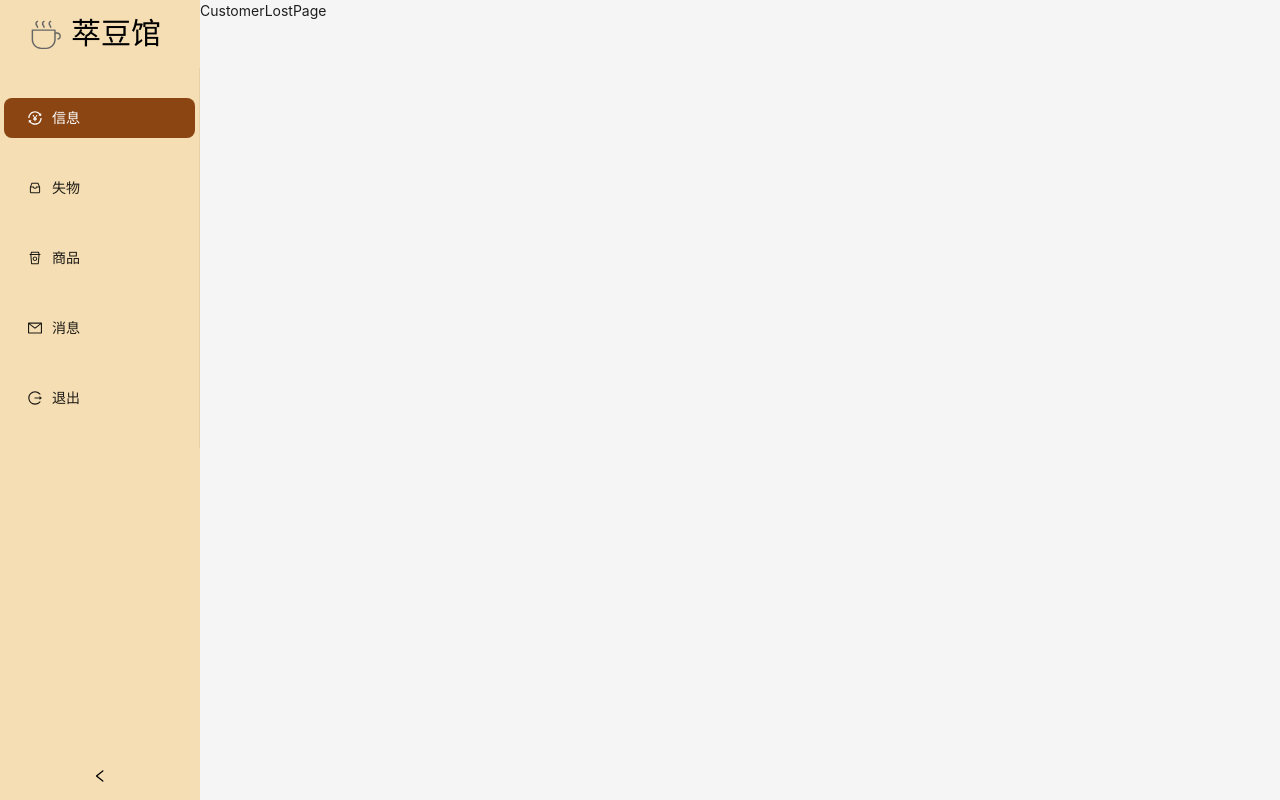
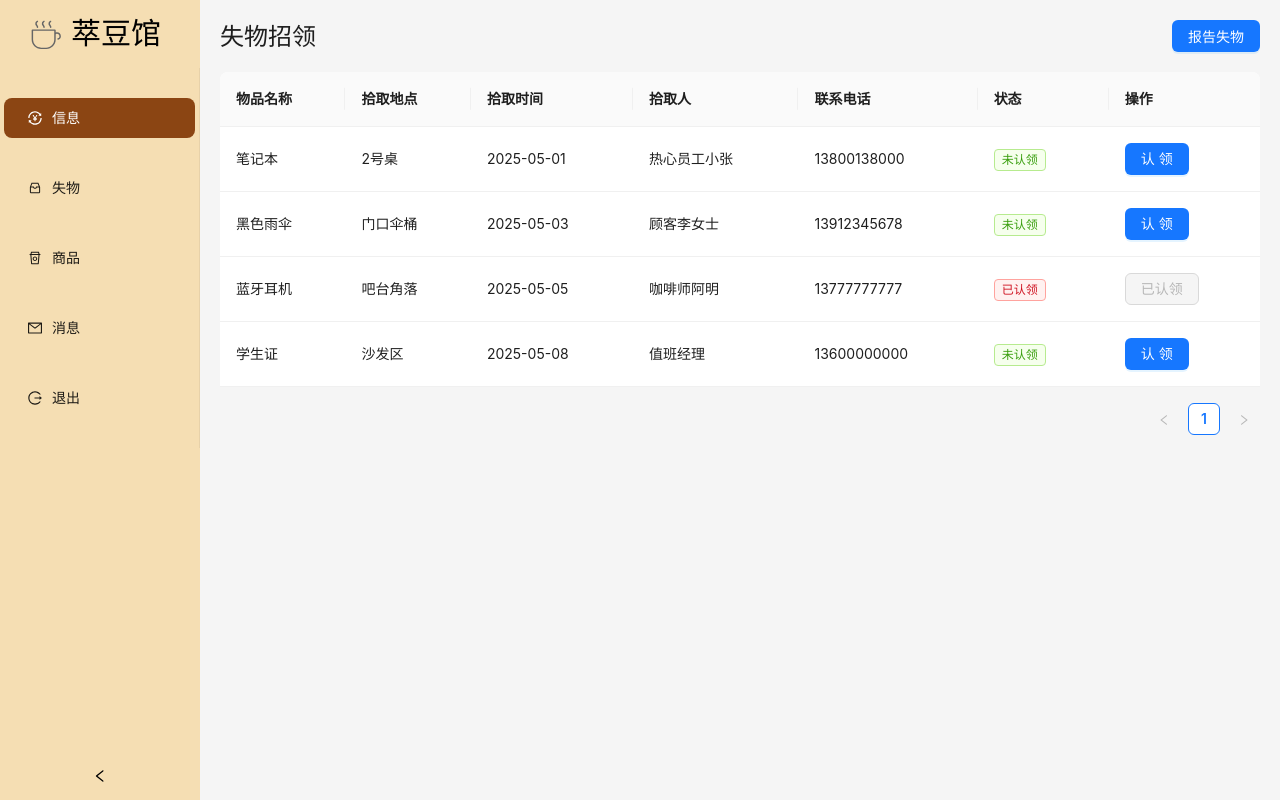
Before and after one commit to RainAllln/CafeHub-Tauri, a React (Vite) app: page /customer/lost in a window 1280 px wide. Built offline with nearby package versions, Linux system fonts and the light colour scheme.

Commit message:
feat: Complete the front-end of the user-side lost property

```diff
--- /dev/null
+++ b/src/components/ReportLost.tsx
@@ -0,0 +1,106 @@
+import { Modal, Input, DatePicker, Form } from 'antd'
+import React from 'react'
+
+// 定义失物信息的类型接口
+interface LostItem {
+  id: number;
+  itemName: string;        // 物品名
+  pickPlace: string;       // 拾取地点
+  pickTime: string;        // 拾取时间 (格式 YYYY-MM-DD)
+  pickerUsername: string;  // 拾取用户名
+  pickerPhone: string;     // 拾取用户联系电话
+  isClaimed: boolean;      // 是否已认领
+}
+
+interface ReportLostProps {
+  isModalOpen: boolean;
+  setIsModalOpen: React.Dispatch<React.SetStateAction<boolean>>;
+  lostItems: LostItem[];
+  setLostItems: React.Dispatch<React.SetStateAction<LostItem[]>>;
+}
+
+const ReportLost: React.FC<ReportLostProps> = ({ isModalOpen, setIsModalOpen, lostItems, setLostItems }) => {
+  const [form] = Form.useForm();
+
+
+  const handleModalOk = () => {
+    form
+      .validateFields()
+      .then(values => {
+        form.resetFields();
+        const newItem: LostItem = {
+          id: lostItems.length > 0 ? Math.max(...lostItems.map(item => item.id)) + 1 : 1,
+          ...values,
+          isClaimed: false,
+        };
+        setLostItems(prevItems => [...prevItems, newItem]);
+        setIsModalOpen(false);
+      })
+      .catch(info => {
+        console.log('Validate Failed:', info);
+      });
+  };
+
+  const handleModalCancel = () => {
+    form.resetFields();
+    setIsModalOpen(false);
+  };
+
+  return (
+    <>
+      <Modal
+        title="报告新的失物"
+        open={isModalOpen}
+        onOk={handleModalOk}
+        onCancel={handleModalCancel}
+        okText="提交"
+        cancelText="取消"
+      >
+        <Form form={form} layout="vertical" name="report_lost_item_form">
+          <Form.Item
+            name="itemName"
+            label="物品名称"
+            rules={[{ required: true, message: '请输入物品名称!' }]}
+          >
+            <Input />
+          </Form.Item>
+          <Form.Item
+            name="pickPlace"
+            label="拾取地点"
+            rules={[{ required: true, message: '请输入拾取地点!' }]}
+          >
+            <Input />
+          </Form.Item>
+          <Form.Item
+            name="pickTime"
+            label="拾取时间"
+            rules={[
+              { required: true, message: '请选择拾取时间!' },
+            ]}
+          >
+            <DatePicker className="w-full" placeholder="选择日期" />
+          </Form.Item>
+          <Form.Item
+            name="pickerUsername"
+            label="拾取人姓名"
+            rules={[{ required: true, message: '请输入拾取人姓名!' }]}
+          >
+            <Input />
+          </Form.Item>
+          <Form.Item
+            name="pickerPhone"
+            label="拾取人联系电话"
+            rules={[
+              { required: true, message: '请输入拾取人联系电话!' },
+              { pattern: /^\d{11}$/, message: '请输入有效的11位电话号码!' }
+            ]}
+          >
+            <Input type="tel" maxLength={11} />
+          </Form.Item>
+        </Form>
+      </Modal>
+    </>
+  )
+}
+
+export default ReportLost
--- a/src/directory/CustomerLostPage.tsx
+++ b/src/directory/CustomerLostPage.tsx
@@ -1,9 +1,157 @@
-import React from 'react'
+import React, { useState } from 'react';
+import { Table, Button, Tag, Space, Modal, Form, Input, DatePicker } from 'antd'; // 导入 Ant Design 组件
+import type { TableProps } from 'antd';
+import type { Dayjs } from 'dayjs'; // 导入 Dayjs 类型
+import ReportLost from '@/components/ReportLost';
+
+// 定义失物信息的类型接口
+interface LostItem {
+  id: number;
+  itemName: string;        // 物品名
+  pickPlace: string;       // 拾取地点
+  pickTime: string;        // 拾取时间 (格式 YYYY-MM-DD)
+  pickerUsername: string;  // 拾取用户名
+  pickerPhone: string;     // 拾取用户联系电话
+  isClaimed: boolean;      // 是否已认领
+}
+
+// 模拟失物数据
+const mockLostItemsData: LostItem[] = [
+  {
+    id: 1,
+    itemName: "笔记本",
+    pickPlace: "2号桌",
+    pickTime: "2025-05-01",
+    pickerUsername: "热心员工小张",
+    pickerPhone: "13800138000",
+    isClaimed: false,
+  },
+  {
+    id: 2,
+    itemName: "黑色雨伞",
+    pickPlace: "门口伞桶",
+    pickTime: "2025-05-03",
+    pickerUsername: "顾客李女士",
+    pickerPhone: "13912345678",
+    isClaimed: false,
+  },
+  {
+    id: 3,
+    itemName: "蓝牙耳机",
+    pickPlace: "吧台角落",
+    pickTime: "2025-05-05",
+    pickerUsername: "咖啡师阿明",
+    pickerPhone: "13777777777",
+    isClaimed: true,
+  },
+  {
+    id: 4,
+    itemName: "学生证",
+    pickPlace: "沙发区",
+    pickTime: "2025-05-08",
+    pickerUsername: "值班经理",
+    pickerPhone: "13600000000",
+    isClaimed: false,
+  },
+];
 
 const CustomerLostPage = () => {
+  const [lostItems, setLostItems] = useState<LostItem[]>(mockLostItemsData);
+  const [isModalOpen, setIsModalOpen] = useState(false);
+
+  const handleReportLostItem = () => {
+    setIsModalOpen(true);
+  };
+
+  const handleClaimItem = (itemId: number) => {
+    // TODO: 实现认领物品逻辑
+    setLostItems(prevItems =>
+      prevItems.map(item =>
+        item.id === itemId ? { ...item, isClaimed: true } : item
+      )
+    );
+    alert(`认领物品 ${itemId} 功能待实现`);
+  };
+
+  // Ant Design Table 的列定义
+  const columns: TableProps<LostItem>['columns'] = [
+    {
+      title: '物品名称',
+      dataIndex: 'itemName',
+      key: 'itemName',
+    },
+    {
+      title: '拾取地点',
+      dataIndex: 'pickPlace',
+      key: 'pickPlace',
+    },
+    {
+      title: '拾取时间',
+      dataIndex: 'pickTime',
+      key: 'pickTime',
+    },
+    {
+      title: '拾取人',
+      dataIndex: 'pickerUsername',
+      key: 'pickerUsername',
+    },
+    {
+      title: '联系电话',
+      dataIndex: 'pickerPhone',
+      key: 'pickerPhone',
+    },
+    {
+      title: '状态',
+      key: 'status',
+      dataIndex: 'isClaimed',
+      render: (isClaimed: boolean) => (
+        <Tag color={isClaimed ? 'red' : 'green'}>
+          {isClaimed ? '已认领' : '未认领'}
+        </Tag>
+      ),
+    },
+    {
+      title: '操作',
+      key: 'action',
+      render: (_, record) => (
+        <Space size="middle">
+          {!record.isClaimed ? (
+            <Button type="primary" onClick={() => handleClaimItem(record.id)}>
+              认领
+            </Button>
+          ) : (
+            <Button type="primary" disabled>
+              已认领
+            </Button>
+          )}
+        </Space>
+      ),
+    },
+  ];
+
   return (
-    <div>CustomerLostPage</div>
-  )
-}
+    <div className="p-5 font-sans">
+      <div className="flex justify-between items-center mb-5">
+        <h1 className="text-2xl">失物招领</h1>
+        <Button type="primary" onClick={handleReportLostItem}>
+          报告失物
+        </Button>
+      </div>
+      <Table
+        columns={columns}
+        dataSource={lostItems}
+        rowKey="id"
+        pagination={{ pageSize: 4 }}
+      />
 
-export default CustomerLostPage
+      <ReportLost
+        isModalOpen={isModalOpen}
+        setIsModalOpen={setIsModalOpen}
+        lostItems={lostItems}
+        setLostItems={setLostItems}
+      />
+    </div>
+  );
+};
+
+export default CustomerLostPage;
```
